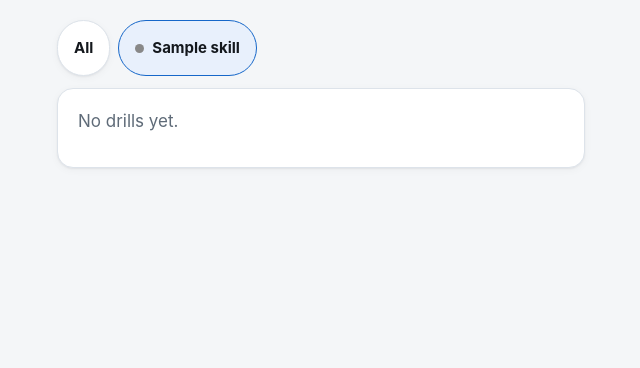
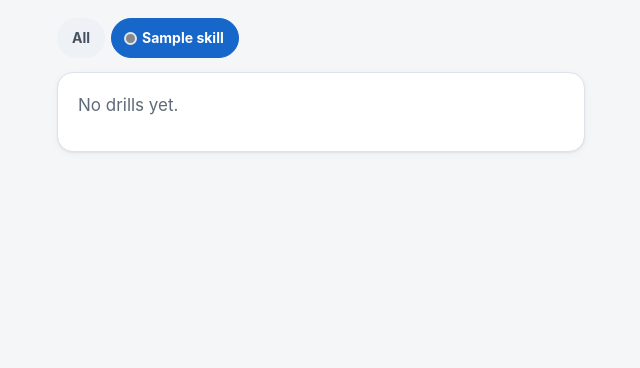
Before and after one commit to philchurch77/will_training, a Django app: a page that uses training/templates/training/library.html in a window 1280 px wide. Shown: the part 69-437 px from the top of the page, without its empty margins (319-959 px from the left). Run offline with Django 5.2, Linux system fonts and the light colour scheme; a user stored in the database is signed in; tables that the repository leaves empty hold one stand-in row (values such as "Sample post"); data that the repository does not hold is empty.

Commit message:
menu scroll update

```diff
--- a/training/static/training/css/app.css
+++ b/training/static/training/css/app.css
@@ -308,25 +308,70 @@ a { color: var(--accent); }
 .newbadge .badge-em { font-size: 52px; }
 
 /* --- library ---------------------------------------------------------- */
-/* These WRAP rather than scroll sideways. A horizontal scroller hid four of
-   the six skills on a 320px phone with no obvious cue, and a nine-year-old
-   will not go hunting for a sideways swipe - he will decide those skills do
-   not exist. Every filter is on screen at once. */
+/* One flat row that scrolls sideways. This was a wrapping two-row grid of
+   raised chips, which read as heavily as the drill rows underneath and pushed
+   the first drill a fifth of the way down the screen.
+   The old note here warned that a nine-year-old will not go hunting for a
+   sideways swipe and will decide the off-screen skills do not exist. That is
+   still true, which is why the unfiltered list below is grouped under skill
+   headings: every skill is reachable by scrolling down, the way he already
+   scrolls. The strip is a shortcut, never the only door.
+   The right-hand fade and the deliberately part-cut last chip are the cue
+   that there is more sideways. */
 .chips {
-  display: flex; flex-wrap: wrap; gap: 8px;
-  padding: 4px 0 12px;
+  display: flex; gap: 6px;
+  overflow-x: auto; overscroll-behavior-x: contain;
+  scroll-snap-type: x proximity;
+  -webkit-overflow-scrolling: touch;
+  scrollbar-width: none;
+  /* Full-bleed so the strip runs to both screen edges - a chip cut off by the
+     page gutter looks broken, one cut off by the screen looks scrollable. */
+  margin: 0 calc(var(--pad) * -1) 4px;
+  padding: 2px var(--pad) 10px;
+}
+.chips::-webkit-scrollbar { display: none; }
+/* app.js hangs this on while the strip still has somewhere to go. Fading
+   unconditionally ghosted the last chip once he had scrolled to the end -
+   including the lit one, which is the only thing telling him what he picked. */
+.chips.has-more {
+  -webkit-mask-image: linear-gradient(to right, #000 calc(100% - 34px), transparent);
+          mask-image: linear-gradient(to right, #000 calc(100% - 34px), transparent);
 }
 .chip {
-  flex: 0 1 auto; min-height: 56px; padding: 10px 16px;
+  flex: 0 0 auto; scroll-snap-align: start;
+  position: relative;
+  min-height: 40px; padding: 0 14px;
   border-radius: 999px;
-  background: var(--surface); border: 1px solid var(--line);
-  box-shadow: var(--shadow);
-  color: var(--ink); text-decoration: none; font-weight: 700; font-size: 15px;
-  display: inline-flex; align-items: center; gap: 8px;
+  background: var(--surface-2); border: 1px solid transparent;
+  color: var(--ink-2); text-decoration: none; font-weight: 700; font-size: 14px;
+  white-space: nowrap;
+  display: inline-flex; align-items: center; gap: 7px;
 }
+/* 40px to look at, 44px to hit: the strip stays light without shrinking the
+   tap target, same trick the rest of the app uses. */
+.chip::after { content: ''; position: absolute; inset: -2px 0; }
 .chip.is-on {
-  border-color: var(--accent); background: var(--accent-soft);
-  box-shadow: none;
+  background: var(--accent); border-color: var(--accent);
+  color: #fff;
+}
+.chip.is-on .pill-dot { box-shadow: 0 0 0 2px rgba(255, 255, 255, .85); }
+
+/* Skill headings on the unfiltered list. Sticky so he always knows which
+   skill he is looking at 39 drills deep. */
+.drill-group {
+  position: sticky; top: 0; z-index: 5;
+  display: flex; align-items: center; gap: 8px;
+  margin: 18px 0 6px;
+  padding: 6px 2px;
+  background: var(--bg);
+  font-size: 12px; font-weight: 800; text-transform: uppercase;
+  letter-spacing: .09em; color: var(--ink-3);
+}
+.drill-list > .drill-group:first-child { margin-top: 2px; }
+.drill-group-name { flex: 1 1 auto; }
+.drill-group-count {
+  font-size: 12px; font-weight: 700; letter-spacing: 0;
+  color: var(--ink-3);
 }
 
 /* --- tab bar ---------------------------------------------------------- */
--- a/training/static/training/js/app.js
+++ b/training/static/training/js/app.js
@@ -18,6 +18,30 @@
         /* no offline support here - not fatal */
       });
     });
+  }
+
+  // --- skill filter strip ------------------------------------------------
+  // The strip scrolls sideways and the lit chip is what tells him which filter
+  // he is on. Tapping a chip at the far end loads a page whose strip has
+  // scrolled back to the left, hiding the very confirmation he needs, so nudge
+  // it back into view. Minimum nudge only, so the leading chips stay put where
+  // they can. The 36 clears the fade on the right edge.
+  var strip = document.querySelector('.chips');
+  if (strip) {
+    var lit = strip.querySelector('.chip.is-on');
+    if (lit) {
+      var overshoot = lit.offsetLeft + lit.offsetWidth - strip.clientWidth + 36;
+      if (overshoot > 0) { strip.scrollLeft = overshoot; }
+    }
+    // 2px of slack: scrollLeft goes fractional on a zoomed phone and an exact
+    // comparison then never reports the end.
+    var paintMore = function () {
+      var more = strip.scrollLeft + strip.clientWidth < strip.scrollWidth - 2;
+      strip.classList.toggle('has-more', more);
+    };
+    strip.addEventListener('scroll', paintMore, { passive: true });
+    window.addEventListener('resize', paintMore);
+    paintMore();
   }
 
   // --- connection banner -------------------------------------------------
--- a/training/templates/training/sw.js
+++ b/training/templates/training/sw.js
@@ -9,7 +9,7 @@
 // Bump this whenever the CSS, JS or icon change - filenames are not
 // content-hashed, and static assets are served cache-first, so an old cache
 // would keep serving the previous stylesheet forever.
-const CACHE = 'will-training-v7';
+const CACHE = 'will-training-v8';
 
 // Built by the view as JSON. A {% templatetag openblock %} for {% templatetag closeblock %} loop with escapejs works too, but
 // escapejs writes every hyphen as a unicode escape, and a precache list you
```
Also changed, not shown: CLAUDE.md (+5 -0 lines), training/templates/training/library.html (+21 -4 lines), training/tests/test_views.py (+19 -0 lines).
